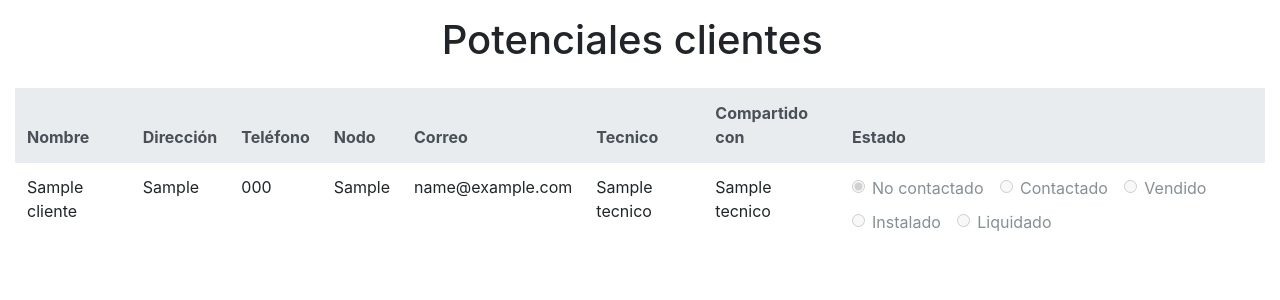
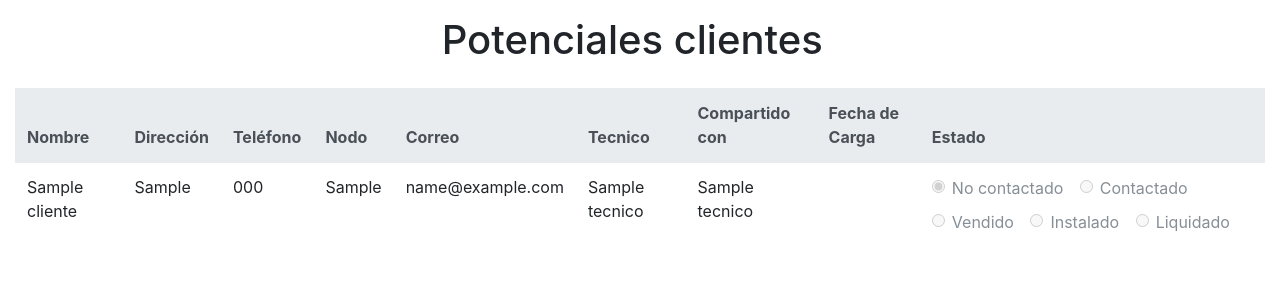
Before and after one commit to manuel14/techrank, a Django app: template web/templates/web/seguimiento.html in a window 1280 px wide; the page is wider, and only the part inside the window is pictured. Shown: the part 93-393 px from the top of that part. Run offline with Django 3.2, Linux system fonts and the light colour scheme; tables that the repository leaves empty hold one stand-in row (values such as "Sample post"); the template is opened without the code that fills it: values that come from a table or form of the project are taken from there, most other values are stand-ins (such as "Sample title", 1, 10 or a date in 2020); some libraries are stand-ins or nearby versions.

Commit message:
Agregada fecha de carga por cliente

```diff
--- a/web/models.py
+++ b/web/models.py
@@ -1,5 +1,6 @@
 from django.db import models
 from django.contrib.auth.models import User
+from django.utils import timezone
 
 class Tecnico(models.Model):
     tecnico_id = models.CharField(max_length=10)
@@ -14,6 +15,7 @@
         verbose_name_plural = 'tecnicos'
         ordering = ('tecnico_id',)
 
+
 class Cliente(models.Model):
     nombre = models.CharField(max_length=150)
     direccion = models.CharField(max_length=150)
@@ -21,13 +23,15 @@
     telefono = models.CharField(max_length=150)
     email = models.EmailField(max_length=150, blank=True, null=True)
     tecnico = models.ForeignKey(Tecnico, related_name="clientes")
-    tecnico_compartido = models.ForeignKey(Tecnico, blank=True, null=True, default=None, related_name="clientes_comp")
+    tecnico_compartido = models.ForeignKey(
+        Tecnico, blank=True, null=True, default=None, related_name="clientes_comp")
     observacion = models.CharField(blank=True, null=True, max_length=300)
+    fecha_ing = models.DateTimeField(default=timezone.now())
     NO = "NO"
     CONTACTADO = "CT"
     VENTA = "VE"
     IN = "IN"
-    LI= "LI"
+    LI = "LI"
     estado_choices = (
         (NO, 'No contactado'),
         (CONTACTADO, 'contactado'),
@@ -35,7 +39,8 @@
         (IN, "instalado"),
         (LI, 'liquidado')
     )
-    estado = models.CharField(max_length=20, choices = estado_choices, default=NO)
+    estado = models.CharField(
+        max_length=20, choices=estado_choices, default=NO)
 
     def __str__(self):
         return self.nombre
--- a/web/templates/web/seguimiento.html
+++ b/web/templates/web/seguimiento.html
@@ -21,6 +21,7 @@
                         <th data-field="correo">Correo</th>
                         <th data-field="tecnico">Tecnico</th>
                         <th data-field="compartido">Compartido con</th>
+                        <th data-field="fecha_ing">Fecha de Carga</th>
                         <th data-field="estado">Estado</th>
                       </tr>
                   </thead>
@@ -38,6 +39,7 @@
                               {% else %}
                                 <td></td>
                               {% endif %}
+                              <td>{{cliente.fecha|date:'d/m/Y h:i:s'}}</td>
                               <td>
                                   <div class="form-check form-check-inline disabled">
                                     <label class="form-check-label">
--- a/web/views.py
+++ b/web/views.py
@@ -6,6 +6,7 @@
 from django.db.models import Count, Q
 from django.contrib.auth.models import User
 import json
+import pytz
 
 @login_required(login_url='/web/login/')
 def index(request):
@@ -15,6 +16,9 @@
 @login_required(login_url='/web/login/')
 def seguimiento(request):
     clientes = Cliente.objects.all()
+    for c in clientes:
+        tz = pytz.timezone('America/Argentina/Buenos_Aires')
+        c.fecha = c.fecha_ing.astimezone(tz)
     user_groups = json.dumps(list(request.user.groups.values_list('name', flat=True)))
     return render(request, 'web/seguimiento.html',
                   {'clientes': clientes, 'grupo': user_groups})
```
